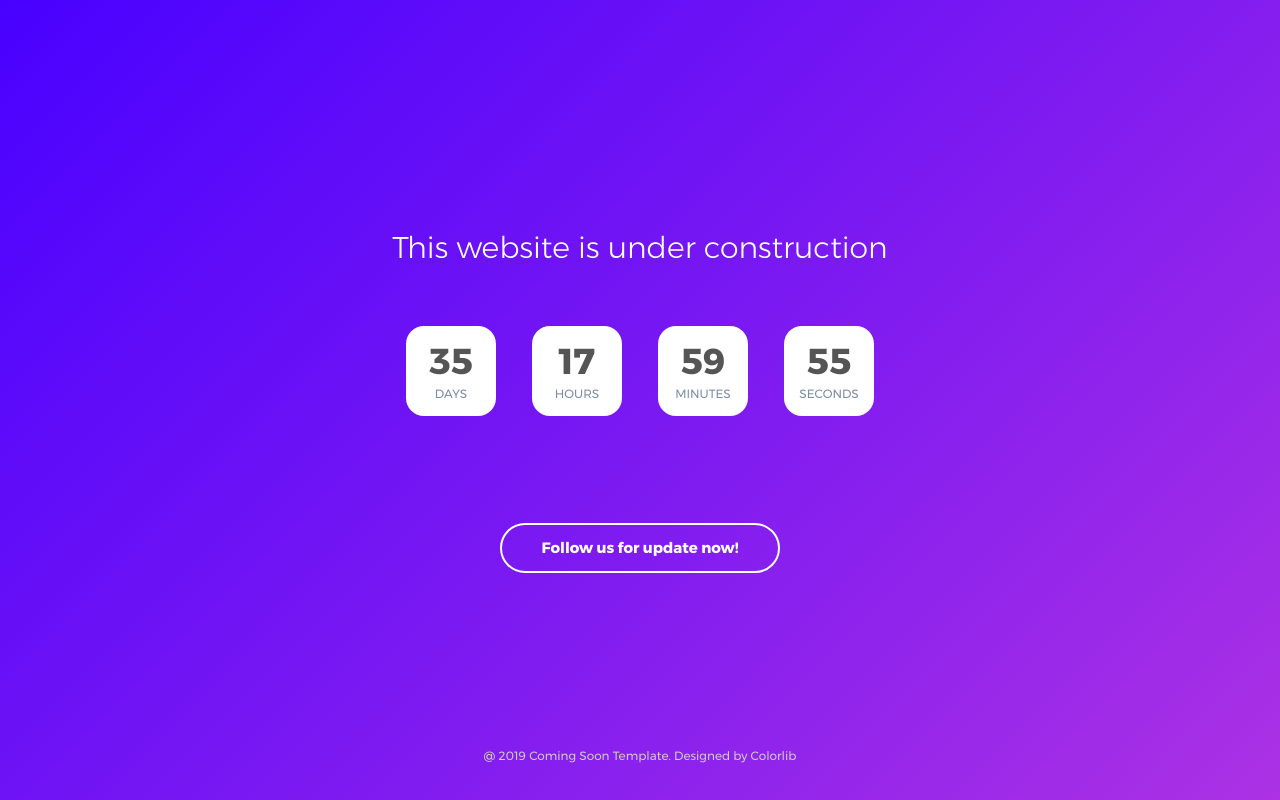
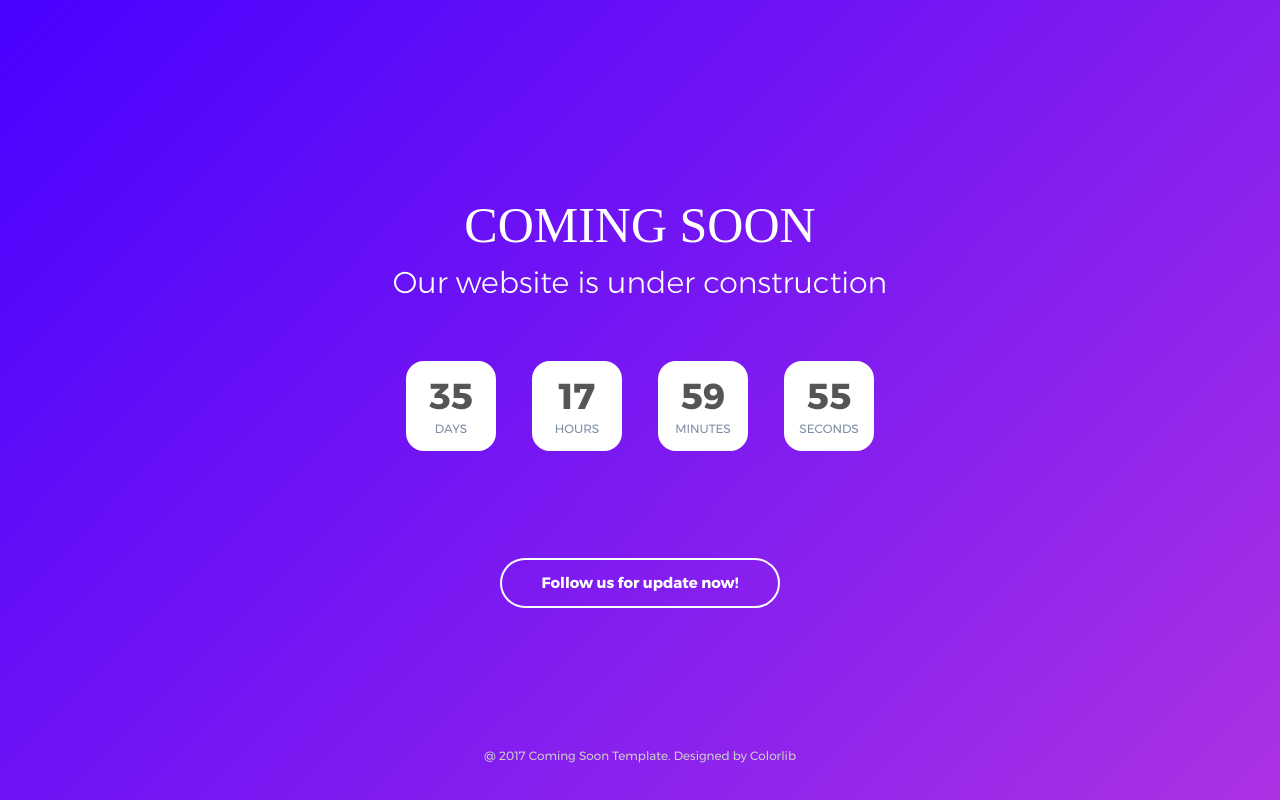
Before and after one commit to yeganeh-khalili/git-project, a plain HTML site: page index.html in a window 1280 px wide. Drawn offline with Linux system fonts and the light colour scheme; a web font is replaced by a local one.

Commit message:
This Commit Reverts "Removing Coming Soon From Website"
This reverts commit 27a595bed57093b12523b7b626879632a8373b4a.

```diff
--- a/index.html
+++ b/index.html
@@ -27,10 +27,12 @@
 	<div class="bg-g1 size1 flex-w flex-col-c-sb p-l-15 p-r-15 p-t-55 p-b-35 respon1">
 		<span></span>
 		<div class="flex-col-c p-t-50 p-b-50">
-
+			<h3 class="l1-txt1 txt-center p-b-10">
+				Coming Soon
+			</h3>
 
 			<p class="txt-center l1-txt2 p-b-60">
-				This website is under construction
+				Our website is under construction
 			</p>
 
 			<div class="flex-w flex-c cd100 p-b-82">
@@ -61,7 +63,7 @@
 		</div>
 
 		<span class="s1-txt3 txt-center">
-			@ 2019 Coming Soon Template. Designed by Colorlib
+			@ 2017 Coming Soon Template. Designed by Colorlib
 		</span>
 
 	</div>
```
